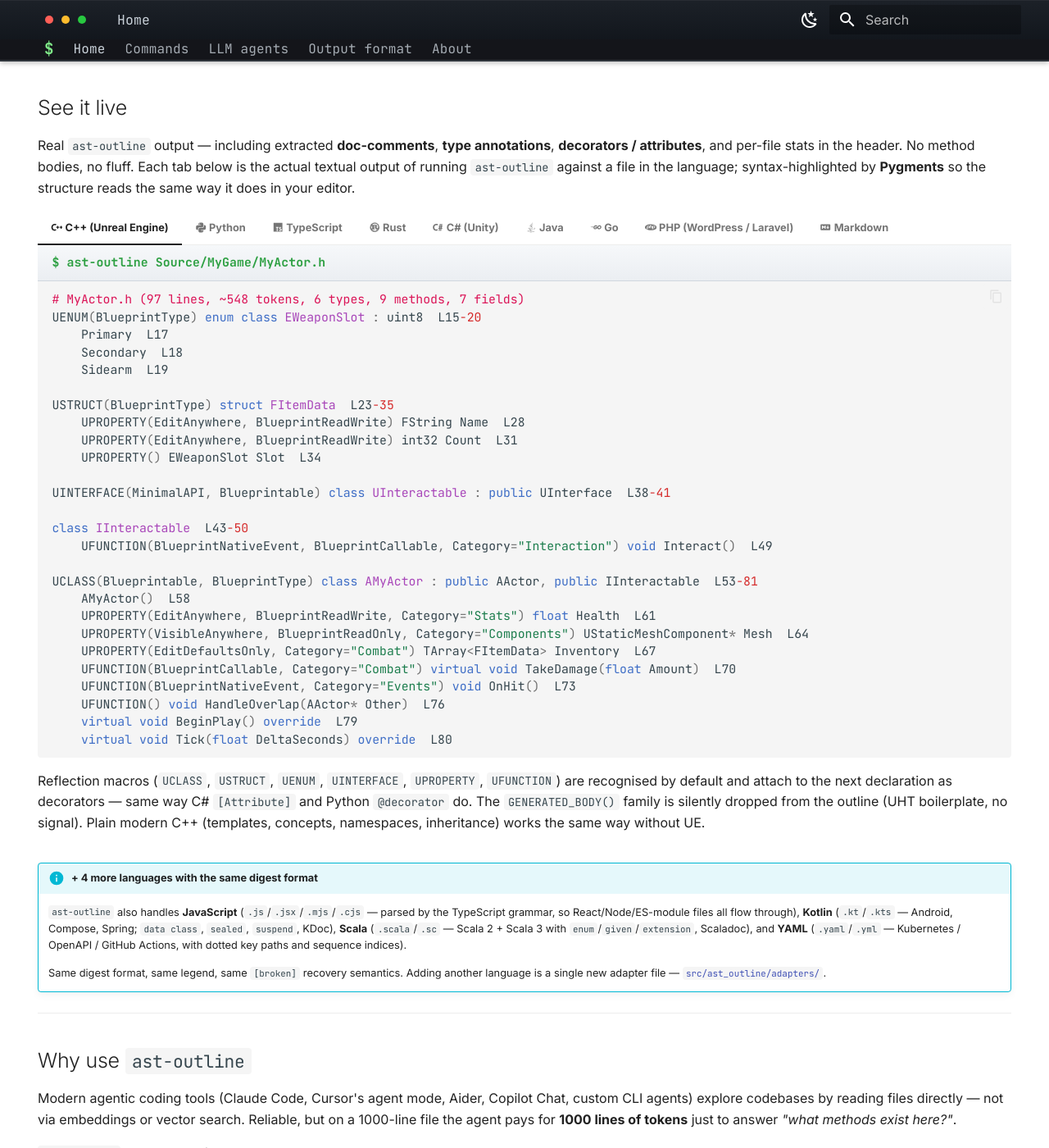
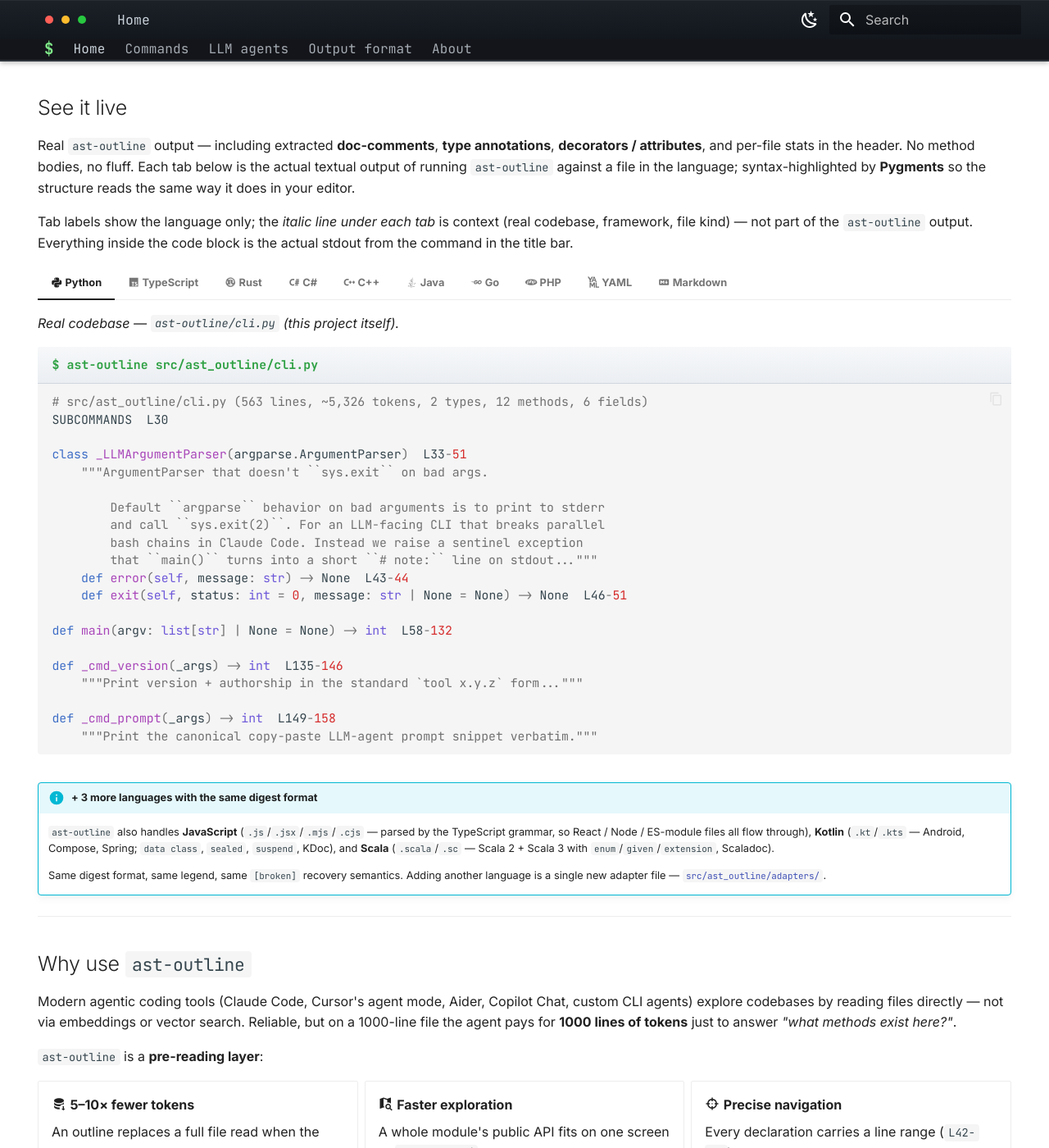
Before and after one commit to ast-outline/ast-outline.github.io, an MkDocs documentation site: the page built from docs/index.md, in a window 1280 px wide and 1400 px high, scrolled down 604 px. Shown: the whole window at 82% size. Built offline with MkDocs 1.6.1 and Material for MkDocs 9.7.7, drawn with Linux system fonts in a browser that asks for light colours; grey boxes are pictures that could not be loaded.

Commit message:
docs: reorder language tabs, drop framework qualifiers from labels, add YAML demo
- Tab labels now show only the language name (was: 'C# (Unity)',
  'PHP (WordPress / Laravel)', 'C++ (Unreal Engine)') so the tab
  bar reads as a clean language list.
- Each tab now has a one-line italic context note above the code
  block (real codebase, framework, file kind) — clearly separated
  from the actual ast-outline output below.
- Tab order: Python → TypeScript → Rust → C# → C++ → Java → Go →
  PHP → YAML → Markdown. Code-language order roughly by
  popularity, data formats (YAML, Markdown) at the end.
- New YAML tab with a Kubernetes Deployment example showing
  format-detect annotation and sequence-item path notation.
- 'More languages' callout updates to reflect that YAML moved
  into the tab list (now 3 more: JavaScript, Kotlin, Scala).

````diff
--- a/docs/index.md
+++ b/docs/index.md
@@ -41,7 +41,130 @@ actual textual output of running `ast-outline` against a file in the
 language; syntax-highlighted by **Pygments** so the structure reads
 the same way it does in your editor.
 
-=== ":material-language-cpp: C++ (Unreal Engine)"
+Tab labels show the language only; the *italic line under each tab* is
+context (real codebase, framework, file kind) — not part of the
+`ast-outline` output. Everything inside the code block is the actual
+stdout from the command in the title bar.
+
+=== ":material-language-python: Python"
+
+    *Real codebase — `ast-outline/cli.py` (this project itself).*
+
+    ```python title="$ ast-outline src/ast_outline/cli.py"
+    # src/ast_outline/cli.py (563 lines, ~5,326 tokens, 2 types, 12 methods, 6 fields)
+    SUBCOMMANDS  L30
+
+    class _LLMArgumentParser(argparse.ArgumentParser)  L33-51
+        """ArgumentParser that doesn't ``sys.exit`` on bad args.
+
+            Default ``argparse`` behavior on bad arguments is to print to stderr
+            and call ``sys.exit(2)``. For an LLM-facing CLI that breaks parallel
+            bash chains in Claude Code. Instead we raise a sentinel exception
+            that ``main()`` turns into a short ``# note:`` line on stdout..."""
+        def error(self, message: str) -> None  L43-44
+        def exit(self, status: int = 0, message: str | None = None) -> None  L46-51
+
+    def main(argv: list[str] | None = None) -> int  L58-132
+
+    def _cmd_version(_args) -> int  L135-146
+        """Print version + authorship in the standard `tool x.y.z` form..."""
+
+    def _cmd_prompt(_args) -> int  L149-158
+        """Print the canonical copy-paste LLM-agent prompt snippet verbatim."""
+    ```
+
+=== ":material-language-typescript: TypeScript"
+
+    *Browser app — IndexedDB storage layer with generic CRUD and async methods.*
+
+    ```typescript title="$ ast-outline src/storage_service.ts"
+    # src/storage_service.ts (60 lines, ~352 tokens, 3 types, 8 methods, 10 fields)
+    const DB_NAME = "demo-db"  L5
+    const DB_VERSION = 1  L6
+
+    interface DBSchema  L8-12
+        projects: Project  L9
+        documents: Document  L10
+        settings: AppSettings  L11
+
+    export class StorageService  L14-44
+        private db: IDBDatabase | null  L15
+        private initPromise: Promise<void> | null  L16
+        async init(): Promise<void>  L18-22
+        // Generic CRUD
+        private async getAll<T>(storeName: keyof DBSchema): Promise<T[]>  L29-31
+        async getProject(id: string): Promise<Project | null>  L33-35
+        async saveProject(project: Project): Promise<void>  L37-39
+        protected log(msg: string): void  L41-43
+
+    export const storage = new StorageService()  L58
+    export const language = new LanguageService()  L59
+    ```
+
+=== ":material-language-rust: Rust"
+
+    *Library crate — struct + trait + service with `///` doc-comments and `#[derive]`.*
+
+    ```rust title="$ ast-outline src/user_service.rs"
+    # src/user_service.rs (72 lines, ~396 tokens, 3 types, 9 methods, 6 fields)
+    /// Represents a registered user account.
+    ///
+    /// Carries the public name visible to others plus the (private) raw
+    /// id used for storage indexing.
+    #[derive(Debug, Clone)] pub struct User  L10-47
+        pub name: String  L11
+        pub email: String  L12
+        id: u64  L13
+        /// Constructor — assigns a fresh id at creation time.
+        pub fn new(name: String, email: String, id: u64) -> Self  L29-31
+        /// Read-only accessor for the raw id.
+        pub fn raw_id(&self) -> u64  L34-36
+
+    /// Trait describing anything that can be addressed by a unique id.
+    pub trait HasId  L17-20
+        /// Numeric identifier — must be stable for the lifetime of the value.
+        fn id(&self) -> u64  L19
+
+    /// Service that owns a registry of users keyed by id.
+    pub struct UserService  L23-63
+        users: HashMap<u64, User>  L24
+        pub fn register(&mut self, user: User)  L56-58
+        pub fn lookup(&self, id: u64) -> Option<&User>  L60-62
+
+    pub const MAX_USERS: u32 = 10_000  L70
+    ```
+
+=== ":material-language-csharp: C#"
+
+    *Unity MonoBehaviour — `[Attribute]` decorators and XML doc-comments preserved.*
+
+    ```csharp title="$ ast-outline Assets/Scripts/HeroController.cs"
+    # Assets/Scripts/HeroController.cs (54 lines, ~385 tokens, 3 types, 4 methods, 5 fields)
+    namespace Demo.Combat
+        /// <summary>
+        /// Controls the hero in-scene: movement, damage, death.
+        /// </summary>
+        [RequireComponent(typeof(Rigidbody2D))] public class HeroController : MonoBehaviour, IDamageable  L18-47
+            [SerializeField] private float _speed = 5f  L21
+            [SerializeField] private int _maxHealth = 100  L22
+            public int CurrentHealth { get; private set; }  L24
+            public bool IsAlive => CurrentHealth > 0  L25
+            /// <summary>Fired whenever health changes.</summary>
+            public event Action<int> OnHealthChanged  L28
+            /// <summary>Apply damage to the hero.</summary>
+            /// <param name="amount">HP to subtract.</param>
+            public void TakeDamage(int amount)  L34-39
+            private void Die()  L41-44
+            public enum State  L46
+                Idle, Moving, Dead  L46
+
+        public interface IDamageable  L49-52
+            void TakeDamage(int amount)  L51
+    ```
+
+=== ":material-language-cpp: C++"
+
+    *Unreal Engine actor — UCLASS / UPROPERTY / UFUNCTION render as decorators on the right declaration. Plain modern C++ works the same way without UE.*
 
     ```cpp title="$ ast-outline Source/MyGame/MyActor.h"
     # MyActor.h (97 lines, ~548 tokens, 6 types, 9 methods, 7 fields)
@@ -72,123 +195,9 @@ the same way it does in your editor.
         virtual void Tick(float DeltaSeconds) override  L80
     ```
 
-    Reflection macros (`UCLASS`, `USTRUCT`, `UENUM`, `UINTERFACE`,
-    `UPROPERTY`, `UFUNCTION`) are recognised by default and attach to
-    the next declaration as decorators — same way C# `[Attribute]`
-    and Python `@decorator` do. The `GENERATED_BODY()` family is
-    silently dropped from the outline (UHT boilerplate, no signal).
-    Plain modern C++ (templates, concepts, namespaces, inheritance)
-    works the same way without UE.
+=== ":material-language-java: Java"
 
-=== ":material-language-python: Python"
-
-    ```python title="$ ast-outline src/ast_outline/cli.py"
-    # src/ast_outline/cli.py (563 lines, ~5,326 tokens, 2 types, 12 methods, 6 fields)
-    SUBCOMMANDS  L30
-
-    class _LLMArgumentParser(argparse.ArgumentParser)  L33-51
-        """ArgumentParser that doesn't ``sys.exit`` on bad args.
-
-            Default ``argparse`` behavior on bad arguments is to print to stderr
-            and call ``sys.exit(2)``. For an LLM-facing CLI that breaks parallel
-            bash chains in Claude Code. Instead we raise a sentinel exception
-            that ``main()`` turns into a short ``# note:`` line on stdout..."""
-        def error(self, message: str) -> None  L43-44
-        def exit(self, status: int = 0, message: str | None = None) -> None  L46-51
-
-    def main(argv: list[str] | None = None) -> int  L58-132
-
-    def _cmd_version(_args) -> int  L135-146
-        """Print version + authorship in the standard `tool x.y.z` form..."""
-
-    def _cmd_prompt(_args) -> int  L149-158
-        """Print the canonical copy-paste LLM-agent prompt snippet verbatim."""
-    ```
-
-=== ":material-language-typescript: TypeScript"
-
-    ```typescript title="$ ast-outline src/storage_service.ts"
-    # src/storage_service.ts (60 lines, ~352 tokens, 3 types, 8 methods, 10 fields)
-    const DB_NAME = "demo-db"  L5
-    const DB_VERSION = 1  L6
-
-    interface DBSchema  L8-12
-        projects: Project  L9
-        documents: Document  L10
-        settings: AppSettings  L11
-
-    export class StorageService  L14-44
-        private db: IDBDatabase | null  L15
-        private initPromise: Promise<void> | null  L16
-        async init(): Promise<void>  L18-22
-        // Generic CRUD
-        private async getAll<T>(storeName: keyof DBSchema): Promise<T[]>  L29-31
-        async getProject(id: string): Promise<Project | null>  L33-35
-        async saveProject(project: Project): Promise<void>  L37-39
-        protected log(msg: string): void  L41-43
-
-    export const storage = new StorageService()  L58
-    export const language = new LanguageService()  L59
-    ```
-
-=== ":material-language-rust: Rust"
-
-    ```rust title="$ ast-outline src/user_service.rs"
-    # src/user_service.rs (72 lines, ~396 tokens, 3 types, 9 methods, 6 fields)
-    /// Represents a registered user account.
-    ///
-    /// Carries the public name visible to others plus the (private) raw
-    /// id used for storage indexing.
-    #[derive(Debug, Clone)] pub struct User  L10-47
-        pub name: String  L11
-        pub email: String  L12
-        id: u64  L13
-        /// Constructor — assigns a fresh id at creation time.
-        pub fn new(name: String, email: String, id: u64) -> Self  L29-31
-        /// Read-only accessor for the raw id.
-        pub fn raw_id(&self) -> u64  L34-36
-
-    /// Trait describing anything that can be addressed by a unique id.
-    pub trait HasId  L17-20
-        /// Numeric identifier — must be stable for the lifetime of the value.
-        fn id(&self) -> u64  L19
-
-    /// Service that owns a registry of users keyed by id.
-    pub struct UserService  L23-63
-        users: HashMap<u64, User>  L24
-        pub fn register(&mut self, user: User)  L56-58
-        pub fn lookup(&self, id: u64) -> Option<&User>  L60-62
-
-    pub const MAX_USERS: u32 = 10_000  L70
-    ```
-
-=== ":material-language-csharp: C# (Unity)"
-
-    ```csharp title="$ ast-outline Assets/Scripts/HeroController.cs"
-    # Assets/Scripts/HeroController.cs (54 lines, ~385 tokens, 3 types, 4 methods, 5 fields)
-    namespace Demo.Combat
-        /// <summary>
-        /// Controls the hero in-scene: movement, damage, death.
-        /// </summary>
-        [RequireComponent(typeof(Rigidbody2D))] public class HeroController : MonoBehaviour, IDamageable  L18-47
-            [SerializeField] private float _speed = 5f  L21
-            [SerializeField] private int _maxHealth = 100  L22
-            public int CurrentHealth { get; private set; }  L24
-            public bool IsAlive => CurrentHealth > 0  L25
-            /// <summary>Fired whenever health changes.</summary>
-            public event Action<int> OnHealthChanged  L28
-            /// <summary>Apply damage to the hero.</summary>
-            /// <param name="amount">HP to subtract.</param>
-            public void TakeDamage(int amount)  L34-39
-            private void Die()  L41-44
-            public enum State  L46
-                Idle, Moving, Dead  L46
-
-        public interface IDamageable  L49-52
-            void TakeDamage(int amount)  L51
-    ```
-
-=== ":material-language-java: Java"
+    *Spring-style service — Javadoc, annotations, generics, abstract + nested types.*
 
     ```java title="$ ast-outline src/main/java/com/example/UserService.java"
     # UserService.java (64 lines, ~352 tokens, 3 types, 9 methods, 5 fields)
@@ -216,6 +225,8 @@ the same way it does in your editor.
     ```
 
 === ":material-language-go: Go"
+
+    *Standard service — methods grouped under their receiver type.*
 
     ```go title="$ ast-outline service/user_service.go"
     # user_service.go (105 lines, ~635 tokens, 4 types, 9 methods, 9 fields)
@@ -250,7 +261,9 @@ the same way it does in your editor.
             List() []string  L85
     ```
 
-=== ":material-language-php: PHP (WordPress / Laravel)"
+=== ":material-language-php: PHP"
+
+    *Laravel-style service — PHP 8 readonly fields, ctor property promotion, typed constants.*
 
     ```php title="$ ast-outline app/Services/UserService.php"
     # app/Services/UserService.php (66 lines, ~317 tokens, 2 types, 8 methods, 5 fields)
@@ -278,7 +291,41 @@ the same way it does in your editor.
         const APP_VERSION = "1.0.0"  L65
     ```
 
+=== ":simple-yaml: YAML"
+
+    *Kubernetes Deployment — format auto-detected, sequence items use `[i]` paths.*
+
+    ```yaml title="$ ast-outline deploy/k8s_deployment.yaml"
+    # deploy/k8s_deployment.yaml (37 lines, ~187 tokens) — Deployment apps/v1 prod/api-server
+    apiVersion: apps/v1  L1
+    kind: Deployment  L2
+    metadata:  L3-7
+        name: api-server  L4
+        namespace: prod  L5
+        labels:  L6-7
+            app: api  L7
+    spec:  L8-36
+        replicas: 3  L9
+        selector:  L10-12
+            matchLabels:  L11-12
+                app: api  L12
+        template:  L13-36
+            metadata:  L14-16
+                labels:  L15-16
+                    app: api  L16
+            spec:  L17-36
+                containers: (2 items)  L18-36
+                    - api  L19-34
+                        name: api  L19
+                        image: registry.example.com/api:v1.2.3  L20
+                        ports: (1 item)  L21-22
+                            - 8080  L22
+                                containerPort: 8080  L22
+    ```
+
 === ":material-language-markdown: Markdown"
+
+    *Hierarchical TOC — heading levels indented, code blocks tagged by language.*
 
     ```markdown title="$ ast-outline README.md"
     # README.md (52 lines, ~153 tokens, 8 headings, 5 code blocks)
@@ -297,14 +344,12 @@ the same way it does in your editor.
         ## License  L49-51
     ```
 
-!!! info "+ 4 more languages with the same digest format"
-    `ast-outline` also handles **JavaScript** (`.js`/`.jsx`/`.mjs`/`.cjs` — parsed by
-    the TypeScript grammar, so React/Node/ES-module files all flow through),
-    **Kotlin** (`.kt`/`.kts` — Android, Compose, Spring; `data class`, `sealed`,
-    `suspend`, KDoc), **Scala** (`.scala`/`.sc` — Scala 2 + Scala 3 with
-    `enum`/`given`/`extension`, Scaladoc), and **YAML** (`.yaml`/`.yml` —
-    Kubernetes / OpenAPI / GitHub Actions, with dotted key paths and
-    sequence indices).
+!!! info "+ 3 more languages with the same digest format"
+    `ast-outline` also handles **JavaScript** (`.js`/`.jsx`/`.mjs`/`.cjs` —
+    parsed by the TypeScript grammar, so React / Node / ES-module files
+    all flow through), **Kotlin** (`.kt`/`.kts` — Android, Compose, Spring;
+    `data class`, `sealed`, `suspend`, KDoc), and **Scala** (`.scala`/`.sc`
+    — Scala 2 + Scala 3 with `enum`/`given`/`extension`, Scaladoc).
 
     Same digest format, same legend, same `[broken]` recovery semantics. Adding
     another language is a single new adapter file —
````
